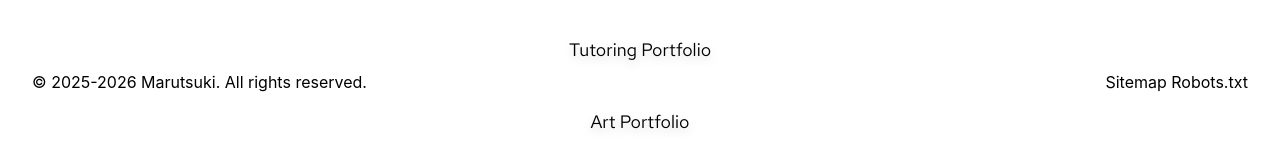
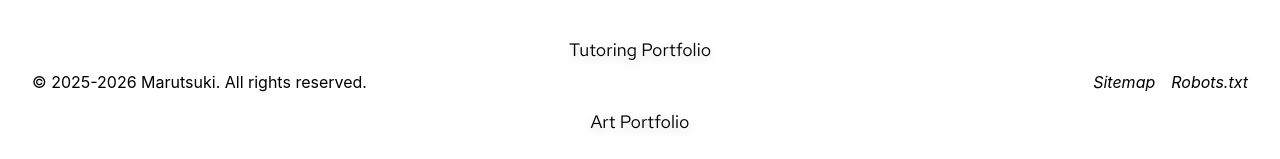
Before and after one commit to marutsuki/marutsuki-nexus, a Svelte app: page / in a window 1280 px wide. Shown: the part 690-849 px from the top of the page. Built offline with nearby package versions, Linux system fonts and the light colour scheme.

Commit message:
Fixed dark mode colors in footer

```diff
--- a/src/App.svelte
+++ b/src/App.svelte
@@ -81,18 +81,16 @@
 
 </main>
 
-<footer class="fixed left-0 bottom-0 px-8 py-4 w-full flex flex-row justify-between items-center text-base">
+<footer class={clsx("fixed left-0 bottom-0 px-8 py-4 w-full flex flex-row justify-between items-center text-base", $mode)}>
   <p class="text-center dark:text-white">
     &copy; 2025-2026 Marutsuki. All rights reserved.
   </p>
   <div class="flex flex-row gap-4">
-    <div>
-      <a href="https://bucket.marutsuki.com/sitemap.xml" target="_blank" rel="noopener noreferrer" class="dark:text-white hover:underline">
-        Sitemap
-      </a>
-      <a href="https://bucket.marutsuki.com/robots.txt" target="_blank" rel="noopener noreferrer" class="dark:text-white hover:underline">
-        Robots.txt
-      </a>
-    </div>
+    <a href="https://bucket.marutsuki.com/sitemap.xml" target="_blank" rel="noopener noreferrer" class="dark:text-white hover:underline italic">
+      Sitemap
+    </a>
+    <a href="https://bucket.marutsuki.com/robots.txt" target="_blank" rel="noopener noreferrer" class="dark:text-white hover:underline italic">
+      Robots.txt
+    </a>
   </div>
 </footer>
```
